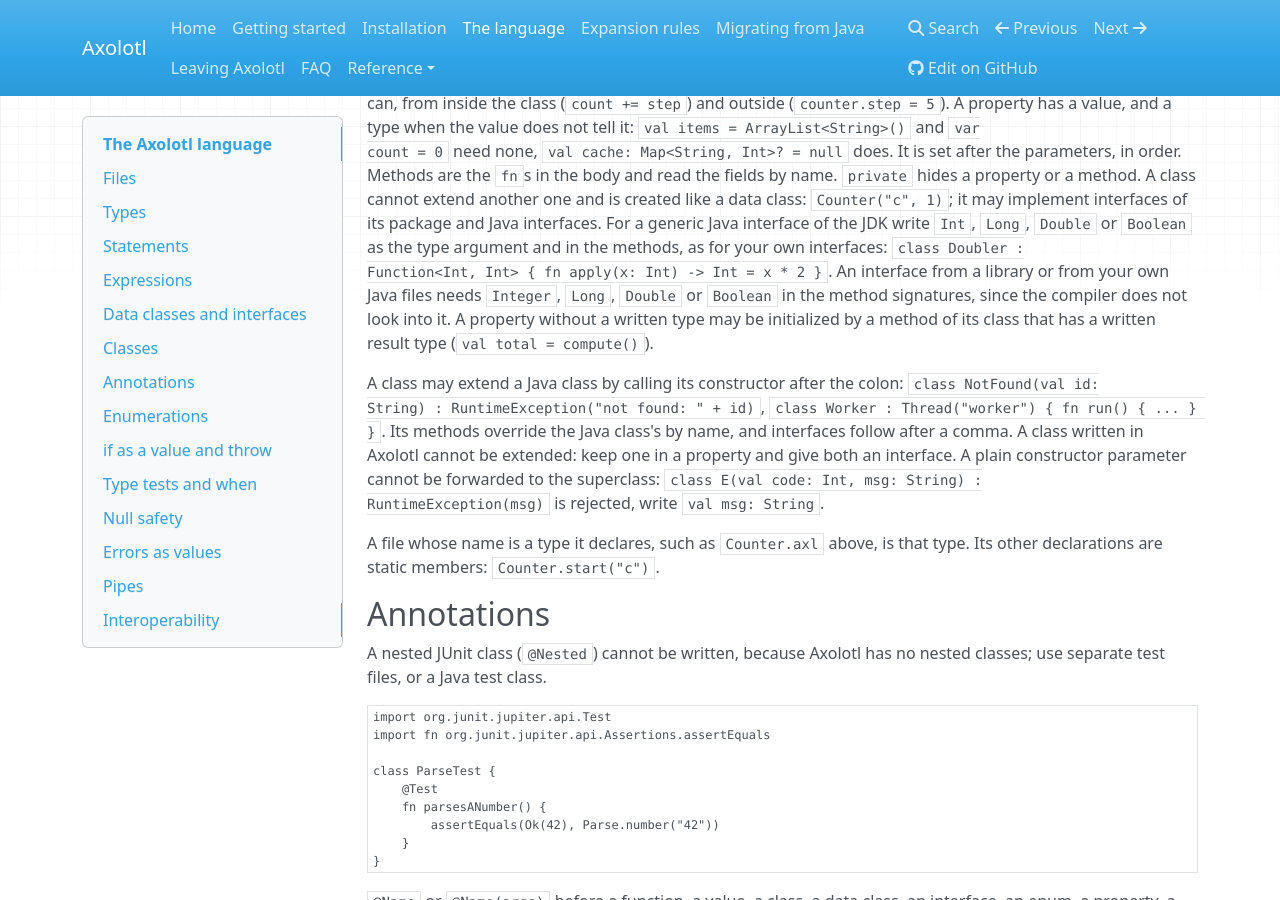
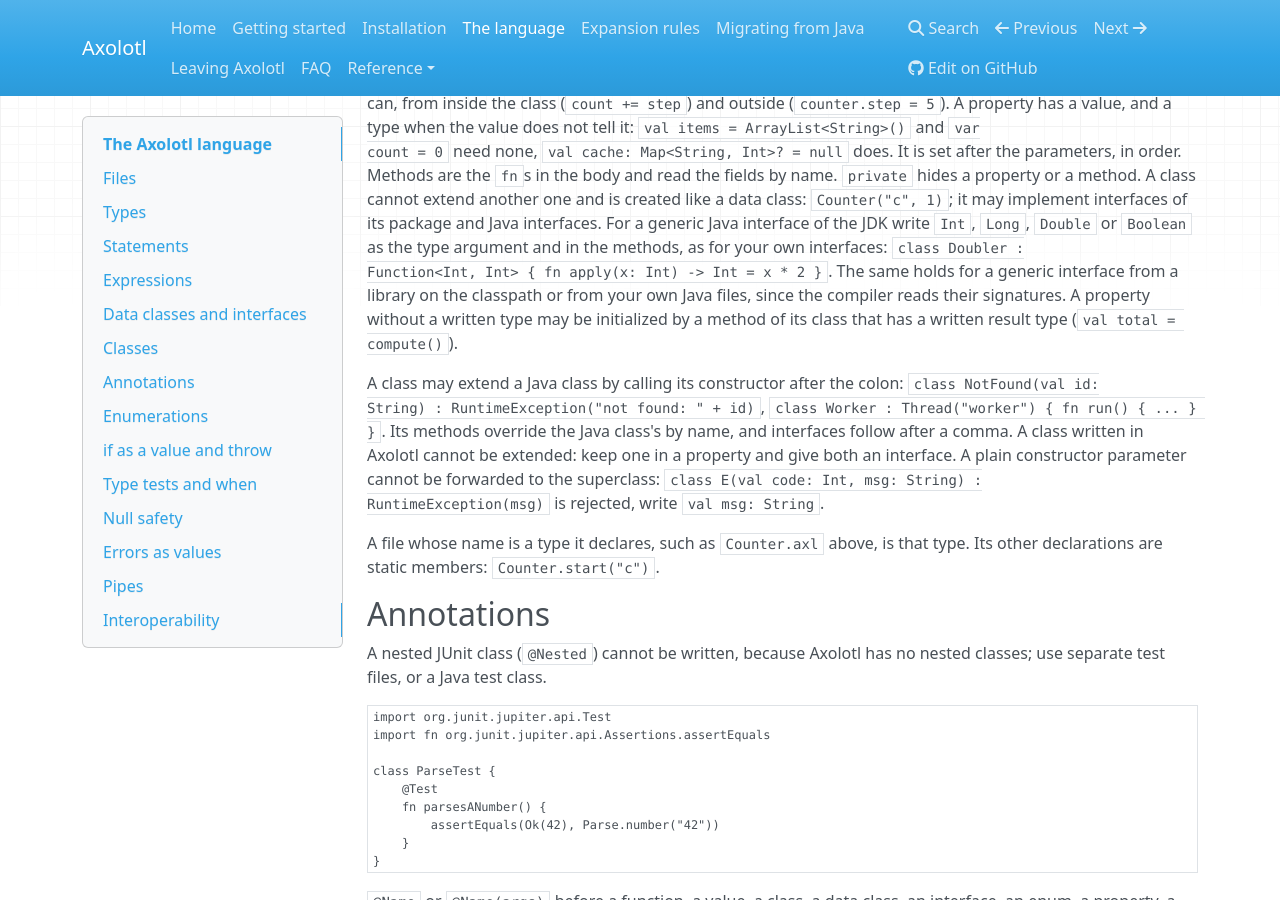
Before and after one commit to k1ngmang/axolotl-lang, an MkDocs documentation site: the page built from docs/language.md, in a window 1280 px wide and 900 px high, scrolled down 3208 px. Built offline with MkDocs 1.6.1, drawn with Linux system fonts in a browser that asks for light colours; nearby versions of some CDN libraries.

Commit message:
Document reading library classes from the classpath

```diff
--- a/docs/language.md
+++ b/docs/language.md
@@ -166,8 +166,8 @@ count = 0` need none, `val cache: Map<String, Int>? = null` does. It is set afte
 and read the fields by name. `private` hides a property or a method. A class cannot extend another one
 and is created like a data class: `Counter("c", 1)`; it may implement interfaces of its package and Java interfaces. For a generic Java interface of the JDK write `Int`,
 `Long`, `Double` or `Boolean` as the type argument and in the methods, as for your own interfaces: `class Doubler :
-Function<Int, Int> { fn apply(x: Int) -> Int = x * 2 }`. An interface from a library or from your own Java files needs
-`Integer`, `Long`, `Double` or `Boolean` in the method signatures, since the compiler does not look into it. A property
+Function<Int, Int> { fn apply(x: Int) -> Int = x * 2 }`. The same holds for a generic interface from a library on the
+classpath or from your own Java files, since the compiler reads their signatures. A property
 without a written type may be initialized by a method of its class that has a written result type (`val total = compute()`).
 
 A class may extend a Java class by calling its constructor after the colon: `class NotFound(val id:
```
Also changed, not shown: CHANGELOG.md (+1 -0 lines), docs/decisions.md (+1 -1 lines).
